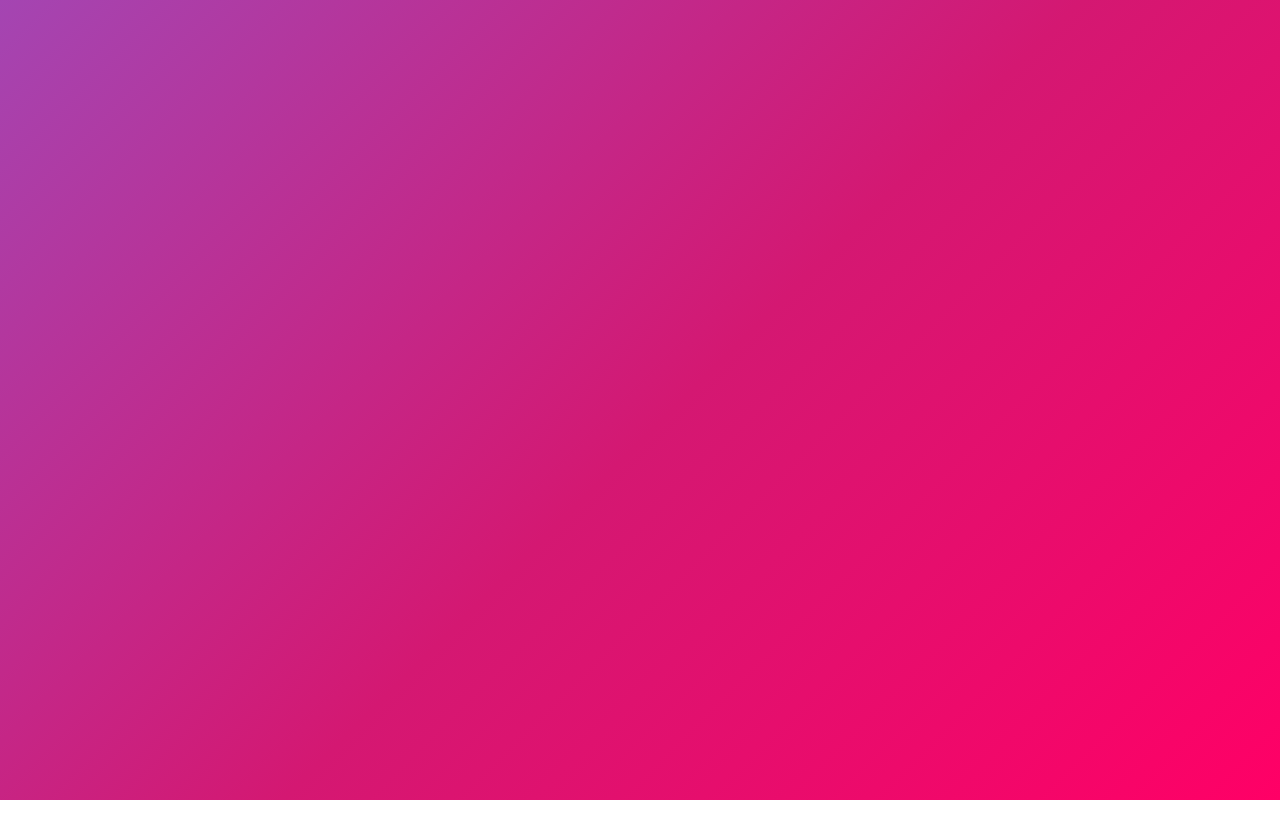
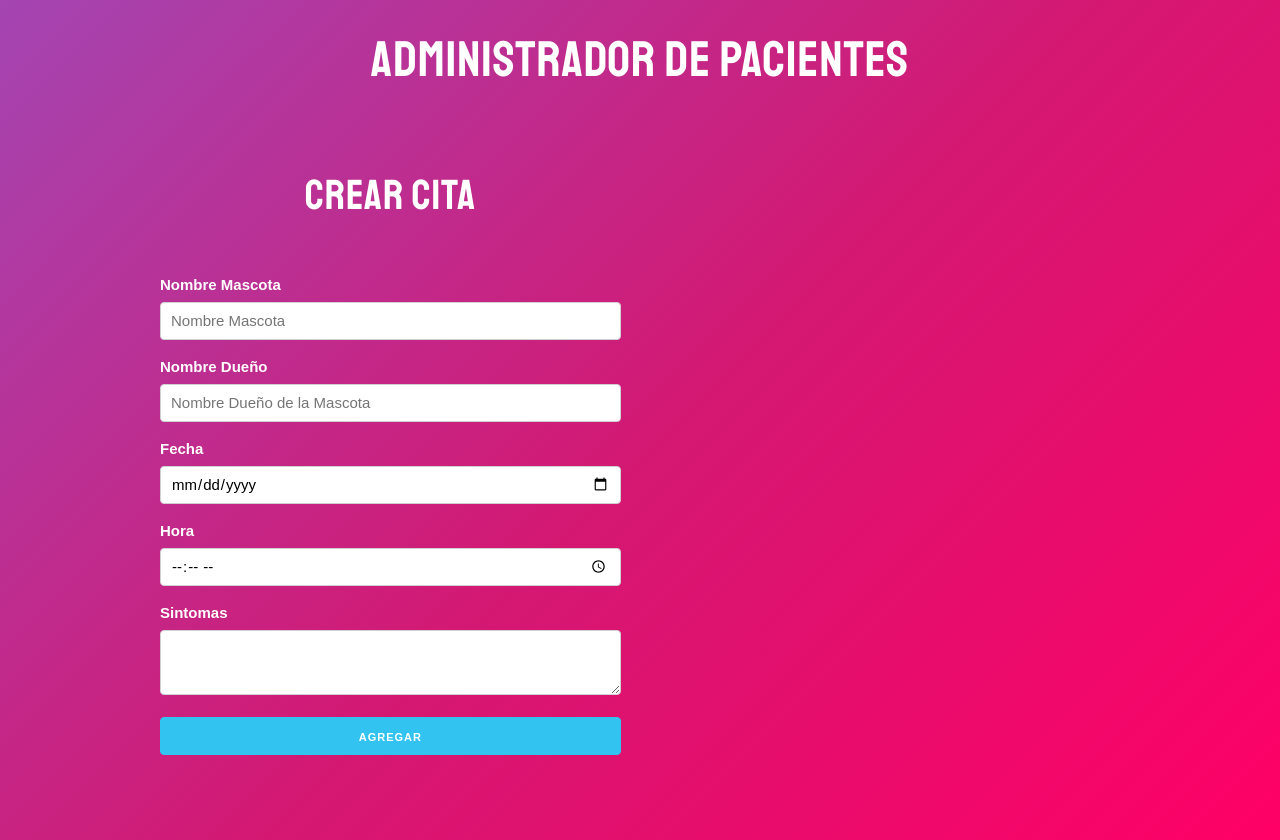
Before and after one commit to Eder87rh/react-dates, a React (Create React App) app: page / in a window 1280 px wide. Before the commit the page ends 800 px from the top, so only its background shows below. Built offline with nearby package versions, Linux system fonts and the light colour scheme.

Commit message:
Adding the Form

```diff
--- a/src/App.js
+++ b/src/App.js
@@ -1,11 +1,77 @@
-import React from 'react';
+import React, { useState, Fragment } from 'react';
 
 
+function Formulario() {
+  return (
+    <Fragment>
+      <h2>Crear Cita</h2>
+      <form>
+        <label>Nombre Mascota</label>
+        <input
+          type="text"
+          name="mascota"
+          className="u-full-width"
+          placeholder="Nombre Mascota"
+        />
+
+        <label>Nombre Dueño</label>
+        <input
+          type="text"
+          name="propietario"
+          className="u-full-width"
+          placeholder="Nombre Dueño de la Mascota"
+        />
+
+        <label>Fecha</label>
+        <input
+          type="date"
+          className="u-full-width"
+          name="fecha"
+        />
+
+        <label>Hora</label>
+        <input
+          type="time"
+          className="u-full-width"
+          name="hora"
+        />
+
+        <label>Sintomas</label>
+        <textarea
+          className="u-full-width"
+          name="sintomas"
+        ></textarea>
+
+      <button type="submit" className="button-primary u-full-width">Agregar</button>
+    </form>
+  </Fragment>
+  );
+}
+
 function App() {
+
+  // useState retorna 2 resultados
+  // El state actual = this.state;
+  // Funcion que actualiza el state this.setState();
+  const [citas, guardarCita] = useState([]);
+
+  console.log(citas);
+
+
   return (
-    <div className="App">
+    <Fragment>
+      <h1>Administrador de Pacientes</h1>
+      <div className="container">
+        <div className="row">
+          <div className="one-half column">
+            <Formulario/>
+          </div>
+          <div className="one-half column">
 
-    </div>
+          </div>
+        </div>
+      </div>
+    </Fragment>
   );
 }
 
```
